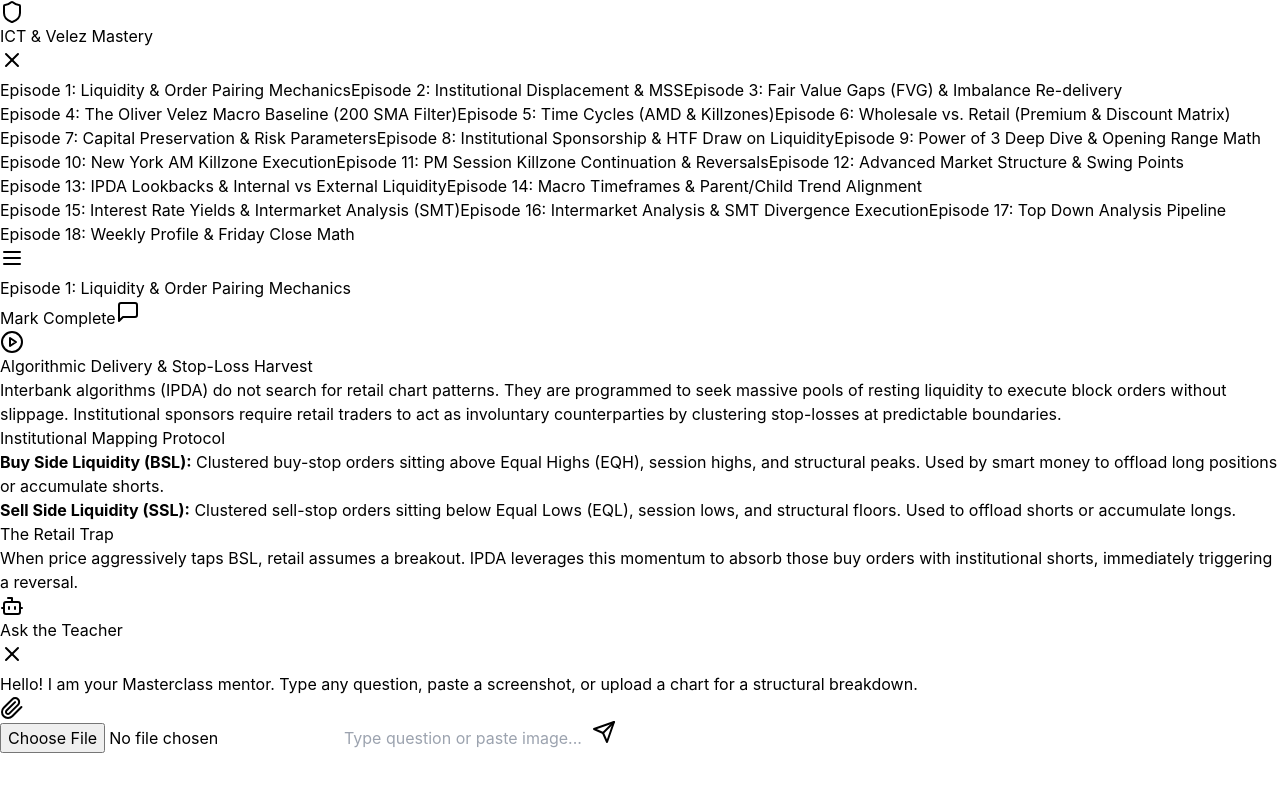
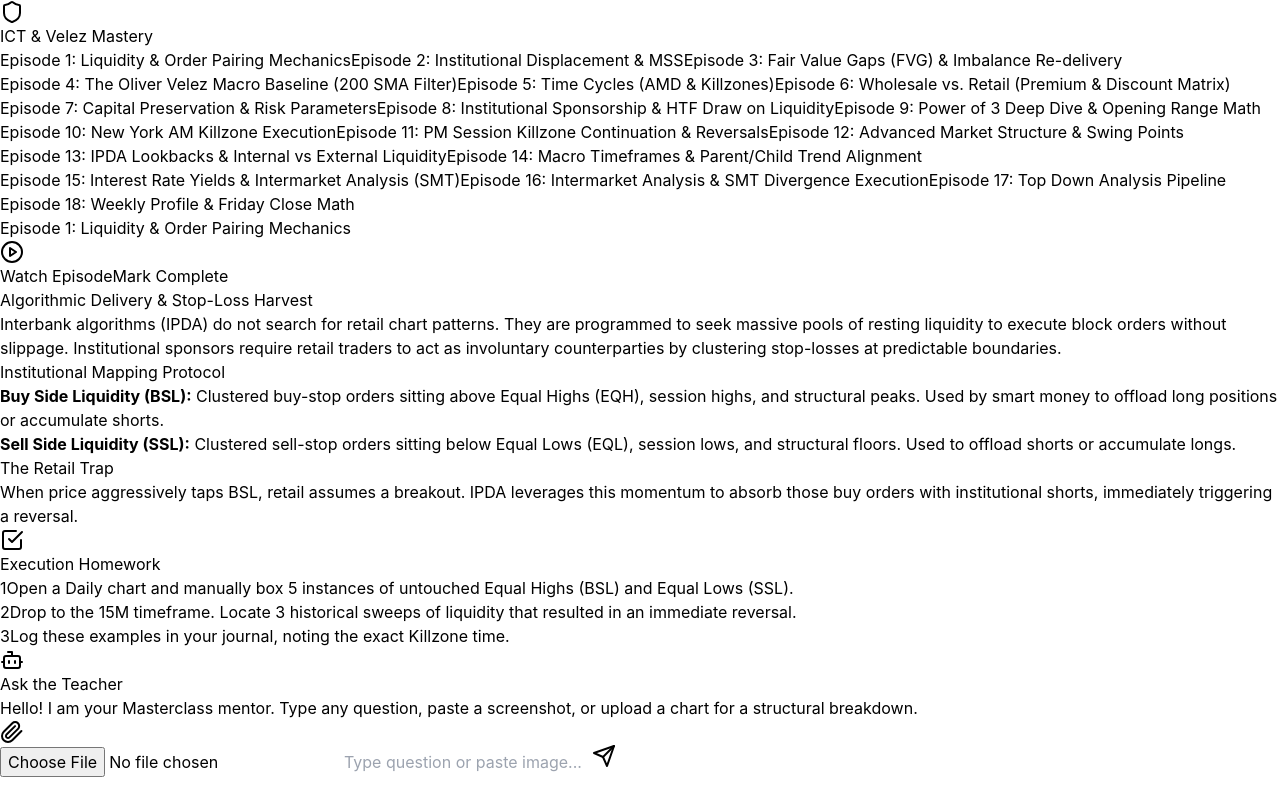
Before and after one commit to DavidVWilliams/ict-velez-mastery, a React (Vite) app: page / in a window 1280 px wide. Built offline with nearby package versions, Linux system fonts and the light colour scheme; no server answers.

Commit message:
Update App.jsx

```diff
--- a/src/App.jsx
+++ b/src/App.jsx
@@ -1,6 +1,6 @@
 import React, { useEffect, useState } from 'react';
 import {
-  PlayCircle, Bot, CheckSquare, Shield, Send, Paperclip, X as XIcon, Menu, MessageSquare
+  PlayCircle, Bot, CheckSquare, Shield, Send, Paperclip, X as XIcon
 } from 'lucide-react';
 import { useCourseStore } from './store/useCourseStore';
 import { courseData } from './data/curriculum';
@@ -15,10 +15,6 @@ export default function App() {
     toggleModuleCompletion = () => {},
     completedModules = []
   } = store;
-
-  // Responsive state handlers
-  const [isSidebarOpen, setIsSidebarOpen] = useState(false);
-  const [isChatOpen, setIsChatOpen] = useState(false);
 
   const [teacherQuery, setTeacherQuery] = useState('');
   const [pendingAttachment, setPendingAttachment] = useState(null);
@@ -35,7 +31,7 @@ export default function App() {
     }
   }, []);
 
-  const currentLesson = courseData.find(l => l.id === activeLessonId || l.id === `ep${activeLessonId}`) || courseData[0];
+  const currentLesson = courseData.find(l => l.id === activeLessonId) || courseData[0];
 
   const handleSendMessage = (e) => {
     e.preventDefault();
@@ -81,10 +77,10 @@ export default function App() {
       return "**Consequent Encroachment (CE)** is the exact 50% midpoint of a Fair Value Gap (FVG) or Volume Imbalance. Algorithms treat CE as true equilibrium. Look for price to retrace directly to CE; a high-momentum rejection at the 50% level confirms institutional re-delivery.";
     }
     if (q.includes('fvg') || q.includes('fair value') || q.includes('gap') || q.includes('imbalance')) {
-      return "A **Fair Value Gap (FVG)** is a 3-candle displacement sequence where Candle 1's high and Candle 3's low do not overlap (or vice versa for shorts). It represents inefficient price delivery. High-probability entries occur when price retraces to the gap boundary or its **50% Consequent Encroachment (CE)** midpoint.";
+      return "A **Fair Value Gap (FVG)** is a 3-candle displacement sequence where Candle 1's high and Candle 3's low do not overlap. It represents inefficient price delivery. High-probability entries occur when price retraces to the gap boundary or its **50% Consequent Encroachment (CE)** midpoint.";
     }
     if (q.includes('ob') || q.includes('order block') || q.includes('orderblock')) {
-      return "An **Order Block (OB)** is the last down-close candle before a bullish displacement (or last up-close candle before a bearish displacement) that sweeps liquidity or breaks structure. Key entry targets are the OB open and its 50% Mean Threshold.";
+      return "An **Order Block (OB)** is the last down-close candle before a bullish displacement (or vice versa) that sweeps liquidity or breaks structure. Key entry targets are the OB open and its 50% Mean Threshold.";
     }
     if (q.includes('mss') || q.includes('shift') || q.includes('structure')) {
       return "A **Market Structure Shift (MSS)** occurs when price aggressively breaks a key structural swing high or low with strong displacement (decisive candle body close + FVG), signaling an institutional order flow reversal.";
@@ -138,37 +134,27 @@ export default function App() {
   };
 
   return (
-    <div className="flex h-screen w-screen overflow-hidden bg-slate-950 text-slate-100 font-sans relative">
+    /*
+      OVERFLOW-AUTO on the main wrapper ensures that if the screen is too small,
+      it allows horizontal scrolling RATHER than crushing or hiding columns.
+    */
+    <div className="flex h-screen w-screen overflow-auto bg-slate-950 text-slate-100 font-sans">
 
-      {/* Mobile Overlays */}
-      {(isSidebarOpen || isChatOpen) && (
-        <div
-          className="fixed inset-0 bg-slate-950/80 backdrop-blur-sm z-30 lg:hidden"
-          onClick={() => { setIsSidebarOpen(false); setIsChatOpen(false); }}
-        />
-      )}
-
-      {/* Column 1: Navigation Sidebar (Drawer on mobile, fixed on desktop) */}
-      <aside className={`absolute lg:relative z-40 h-full w-80 bg-slate-900 border-r border-slate-800 flex flex-col shrink-0 transition-transform duration-300 ease-in-out ${isSidebarOpen ? 'translate-x-0' : '-translate-x-full lg:translate-x-0'}`}>
+      {/* COLUMN 1: Navigation Sidebar / Tabs (Strict w-80 width) */}
+      <aside className="w-80 shrink-0 h-full bg-slate-900 border-r border-slate-800 flex flex-col z-10">
         <div className="p-5 border-b border-slate-800 flex items-center justify-between shrink-0">
           <div className="flex items-center gap-2">
             <Shield className="w-6 h-6 text-indigo-500" />
             <h1 className="font-bold text-lg text-white truncate">ICT & Velez Mastery</h1>
           </div>
-          <button onClick={() => setIsSidebarOpen(false)} className="lg:hidden text-slate-400 hover:text-white">
-            <XIcon className="w-6 h-6" />
-          </button>
         </div>
-        <div className="flex-1 min-h-0 overflow-y-auto p-4 space-y-2">
+        <div className="flex-1 min-h-0 overflow-y-auto p-4 space-y-2 custom-scrollbar">
           {courseData.map((lesson) => (
             <button
               key={lesson.id}
-              onClick={() => {
-                setActiveLessonId(lesson.id);
-                setIsSidebarOpen(false); // Auto-close drawer on mobile selection
-              }}
+              onClick={() => setActiveLessonId(lesson.id)}
               className={`w-full text-left px-3 py-2.5 rounded-lg text-sm transition-all ${
-                (lesson.id === activeLessonId || lesson.id === `ep${activeLessonId}`)
+                lesson.id === activeLessonId
                   ? 'bg-indigo-600/20 text-indigo-400 border border-indigo-500/40 font-medium'
                   : 'text-slate-300 hover:bg-slate-800'
               }`}
@@ -179,53 +165,68 @@ export default function App() {
         </div>
       </aside>
 
-      {/* Column 2: Main Lesson Area */}
-      <main className="flex-1 min-w-0 h-full flex flex-col bg-slate-950 overflow-y-auto relative z-10 w-full">
-        <header className="bg-slate-900/80 backdrop-blur border-b border-slate-800 px-4 lg:px-8 py-4 flex items-center justify-between sticky top-0 z-20 shrink-0">
-          <div className="flex items-center gap-3 overflow-hidden">
-            <button onClick={() => setIsSidebarOpen(true)} className="lg:hidden text-slate-400 hover:text-white shrink-0">
-              <Menu className="w-6 h-6" />
-            </button>
-            <h2 className="text-lg lg:text-xl font-bold text-white truncate pr-4">{currentLesson?.title}</h2>
-          </div>
+      {/* COLUMN 2: Main Lesson Area (Flexible, but enforces a min-width of 600px) */}
+      <main className="flex-1 min-w-[600px] h-full flex flex-col bg-slate-950 overflow-y-auto relative z-10">
+        <header className="bg-slate-900/80 backdrop-blur border-b border-slate-800 px-8 py-4 flex items-center justify-between sticky top-0 z-20 shrink-0">
+          <h2 className="text-xl font-bold text-white truncate pr-4">{currentLesson?.title}</h2>
           <div className="flex items-center gap-3 shrink-0">
+            {currentLesson?.youtubeUrl && (
+              <a
+                href={currentLesson.youtubeUrl}
+                target="_blank"
+                rel="noreferrer"
+                className="flex items-center gap-2 bg-slate-800 hover:bg-slate-700 text-white px-4 py-2 rounded-lg text-sm font-medium transition-colors border border-slate-700"
+              >
+                <PlayCircle className="w-4 h-4 text-red-500" /> Watch Episode
+              </a>
+            )}
             <button
               onClick={() => toggleModuleCompletion(currentLesson?.id)}
-              className="hidden sm:block bg-emerald-600 hover:bg-emerald-500 text-white px-4 py-2 rounded-lg text-sm font-medium transition-colors"
+              className="bg-emerald-600 hover:bg-emerald-500 text-white px-4 py-2 rounded-lg text-sm font-medium transition-colors"
             >
               Mark Complete
-            </button>
-            <button
-              onClick={() => setIsChatOpen(true)}
-              className="lg:hidden bg-indigo-600 hover:bg-indigo-500 p-2 rounded-lg text-white transition-colors flex items-center gap-2"
-            >
-              <MessageSquare className="w-5 h-5" />
             </button>
           </div>
         </header>
 
-        <div className="max-w-4xl w-full mx-auto p-4 lg:p-8 space-y-6 lg:space-y-8 box-border">
-          <div className="bg-slate-900 p-4 lg:p-6 rounded-2xl border border-slate-800 shadow-xl">
-            <div className="aspect-video bg-slate-950 rounded-xl border border-slate-800 flex items-center justify-center overflow-hidden">
-              <PlayCircle className="w-12 h-12 lg:w-16 lg:h-16 text-indigo-500 hover:scale-110 transition-transform cursor-pointer" />
+        <div className="max-w-4xl w-full mx-auto p-8 space-y-8 box-border">
+          <div className="bg-slate-900/60 p-8 rounded-2xl border border-slate-800 space-y-8 shadow-xl">
+
+            {/* Dynamic Curriculum Content */}
+            <div className="text-slate-300 leading-relaxed break-words text-base">
+              {currentLesson?.content}
             </div>
-          </div>
-          <div className="bg-slate-900/60 p-6 lg:p-8 rounded-2xl border border-slate-800 space-y-6">
-            <div className="text-slate-300 leading-relaxed space-y-4 break-words text-sm lg:text-base">{currentLesson?.content}</div>
+
+            {/* Dynamic Homework Engine */}
+            {currentLesson?.homework && currentLesson.homework.length > 0 && (
+              <div className="mt-10 pt-8 border-t border-slate-800/80">
+                <div className="flex items-center gap-2 mb-6">
+                  <CheckSquare className="w-6 h-6 text-emerald-500" />
+                  <h3 className="text-xl font-bold text-white">Execution Homework</h3>
+                </div>
+                <ul className="space-y-4">
+                  {currentLesson.homework.map((task, i) => (
+                    <li key={i} className="flex items-start gap-4 bg-slate-900/80 p-5 rounded-xl border border-slate-700/50 hover:border-slate-600 transition-colors">
+                      <span className="flex-shrink-0 w-7 h-7 rounded-full bg-emerald-500/10 border border-emerald-500/30 text-emerald-400 flex items-center justify-center text-sm font-bold shadow-inner">
+                        {i + 1}
+                      </span>
+                      <span className="text-slate-300 text-base leading-relaxed pt-0.5">{task}</span>
+                    </li>
+                  ))}
+                </ul>
+              </div>
+            )}
           </div>
         </div>
       </main>
 
-      {/* Column 3: Ask the Teacher Panel (Drawer on mobile, fixed right on desktop) */}
-      <aside className={`absolute right-0 lg:relative z-40 h-full w-full sm:w-96 bg-slate-900 border-l border-slate-800 flex flex-col shrink-0 transition-transform duration-300 ease-in-out ${isChatOpen ? 'translate-x-0' : 'translate-x-full lg:translate-x-0'}`}>
+      {/* COLUMN 3: Ask the Teacher Panel (Strict w-96 width) */}
+      <aside className="w-96 shrink-0 h-full bg-slate-900 border-l border-slate-800 flex flex-col z-10">
         <div className="p-4 border-b border-slate-800 flex items-center justify-between bg-slate-900/90 shrink-0">
           <div className="flex items-center gap-2">
             <Bot className="w-5 h-5 text-indigo-400" />
             <h3 className="font-bold text-white text-sm">Ask the Teacher</h3>
           </div>
-          <button onClick={() => setIsChatOpen(false)} className="lg:hidden text-slate-400 hover:text-white">
-            <XIcon className="w-6 h-6" />
-          </button>
         </div>
 
         <div className="flex-1 min-h-0 overflow-y-auto p-4 space-y-4">
@@ -257,7 +258,7 @@ export default function App() {
           </div>
         )}
 
-        <form onSubmit={handleSendMessage} className="p-4 bg-slate-900 border-t border-slate-800 flex items-center gap-2 shrink-0 pb-safe">
+        <form onSubmit={handleSendMessage} className="p-4 bg-slate-900 border-t border-slate-800 flex items-center gap-2 shrink-0">
           <label className="cursor-pointer text-slate-400 hover:text-indigo-400 transition-colors p-2 shrink-0" title="Attach file or screenshot">
             <Paperclip className="w-5 h-5" />
             <input type="file" className="hidden" accept="image/*" onChange={handleFileUpload} />
```
